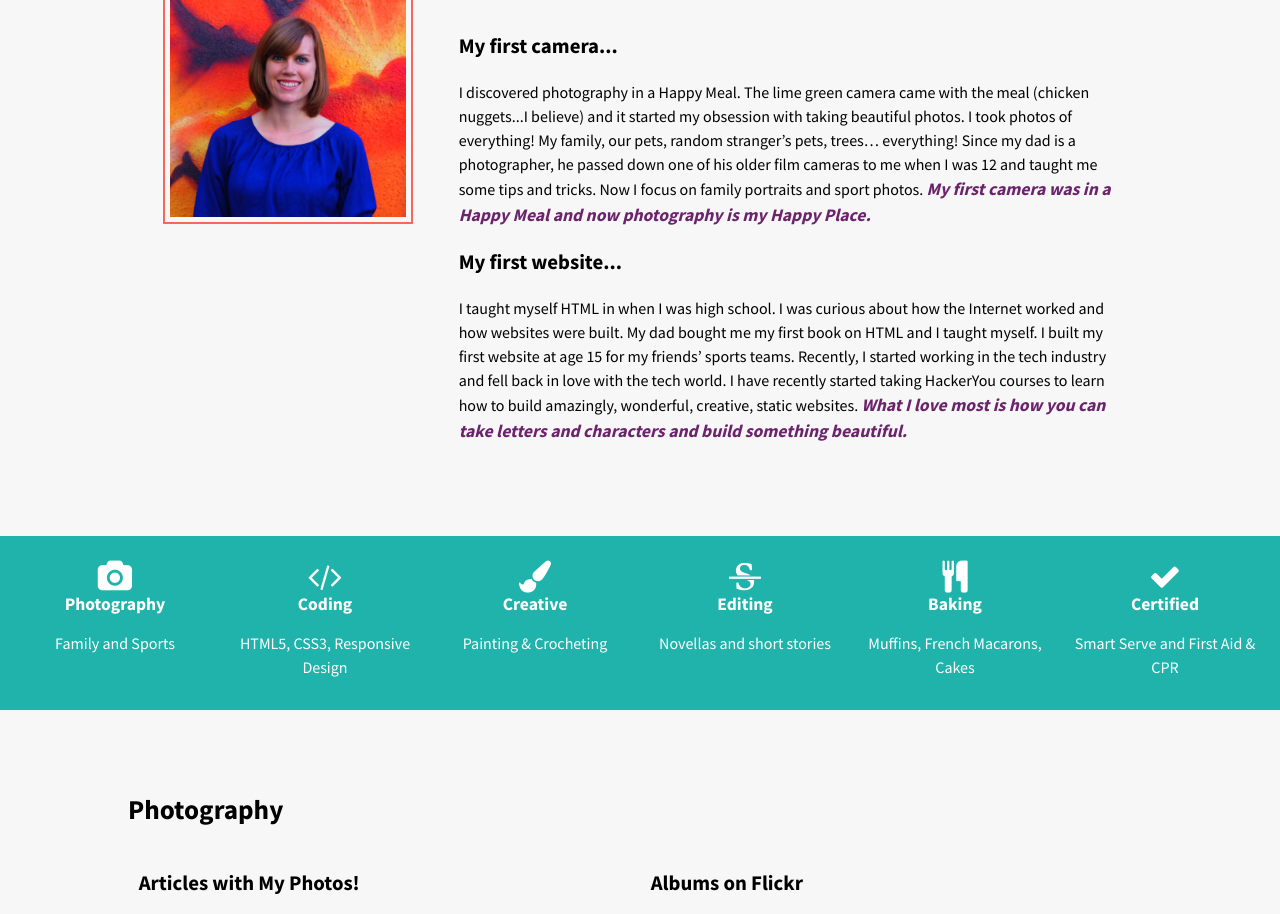
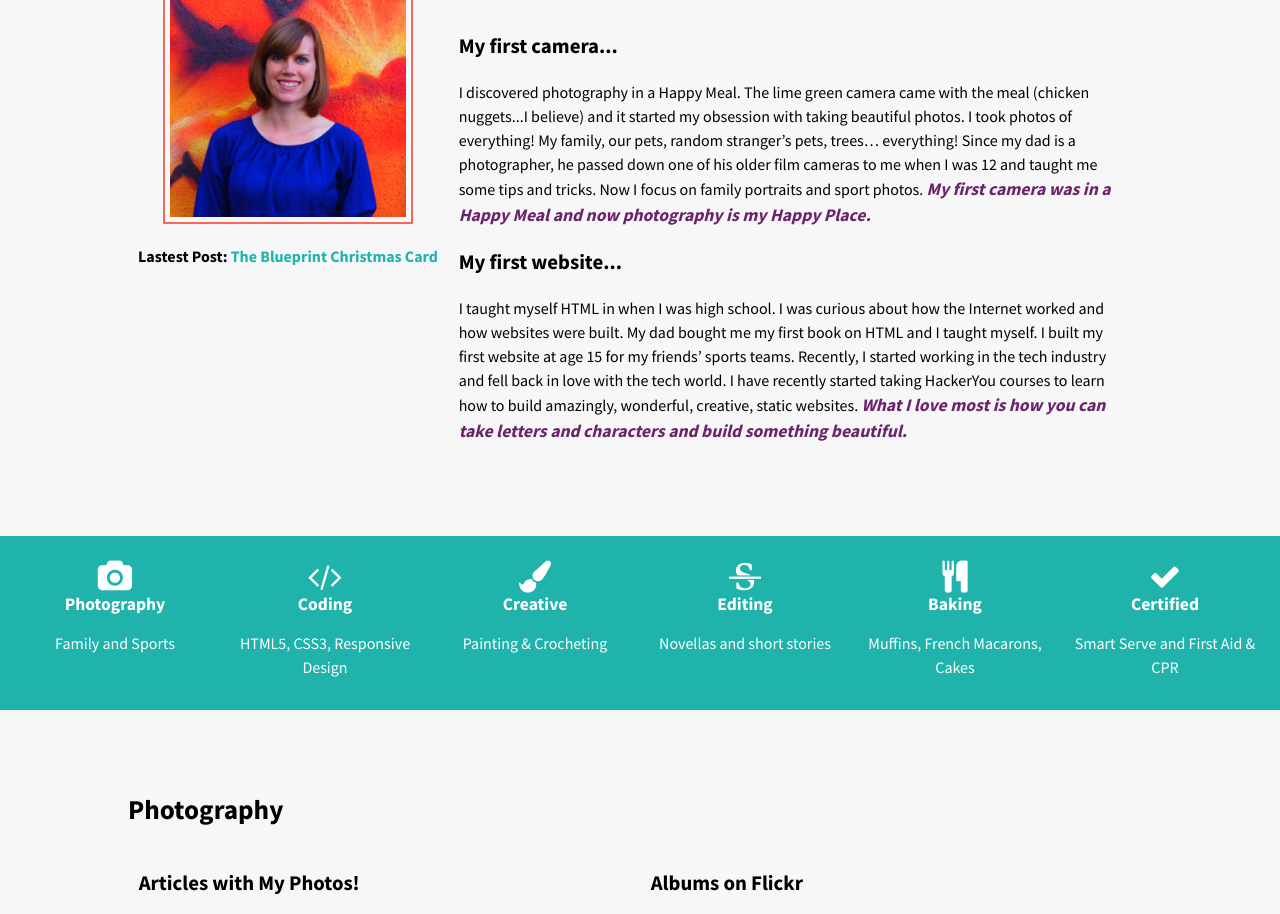
Before and after one commit to erkdonovan-zz/erkdonovan.github.io, a Jekyll site: the page built from index.html, in a window 1280 px wide. Shown: the part 976-1890 px from the top of the page. Built offline with Jekyll 4.4.1, drawn with Linux system fonts in a browser that asks for light colours; nearby versions of some CDN libraries.

Commit message:
post update and center form

```diff
--- a/index.html
+++ b/index.html
@@ -1,3 +1,6 @@
+---
+---
+
 <!DOCTYPE html>
 <html lang="en">
 <head>
@@ -32,7 +35,7 @@
 
 </head>
 <body>
-	<!-- HEADER	-->
+  <!-- HEADER  -->
   <div class="header">
     <div class="wrapperheader">
       <div class="lightbulb mobilehidden">&#10038;</div>
@@ -64,6 +67,10 @@
       <div class="aboutme">
         <div class="aboutimg">
           <img src="images/erika.jpg" alt="Photo of me">
+          <p><strong>Lastest Post:</strong>
+            {% for post in site.posts limit: 1 %}
+              <a href="{{ post.url }}">{{ post.title }}</a>
+           {% endfor %} </p>
         </div>
       </div>
       <div class="abouttext">
@@ -117,14 +124,6 @@
   <div class="wrapper clearfix">
     <h2>photography</h2>
     <div class="left">
-			<!-- <h4>Lastest Photography Post: </h4>
-			{% for post in site.posts limit: 1 %}
-			<div class="post_info">
-				<a href="{{ post.url }}">{{ post.title }}</a>
-				<span>({{ post.date | date:"%Y-%m-%d" }})</span>
-			</div>
-			{% endfor %}
-			 -->
       <h3>Articles with My Photos!</h3>
       <p>Here is a (short) list of articles that feature a few of my photos!</p>
       <ul class="bullet-list">
--- a/style.scss
+++ b/style.scss
@@ -175,7 +175,7 @@ a {
     color: black;
     @include basicpadding;
       &:hover {
-				color: $firstcol;
+        color: #fff;
         text-decoration: none;
       }
     }
@@ -258,7 +258,9 @@ a {
     width: 250px;
     border: $secondcol 2px solid;
     padding: 5px;
-		vertical-align: center;
+  }
+  p {
+    text-align: center;
   }
 }
 
@@ -378,7 +380,14 @@ a {
 // CONTACT
 
 .form {
-	display: inline;
+  margin: 0 auto;
+  h2 {
+    text-align: center;
+  }
+  form {
+    max-width: 410px;
+    margin: auto;
+  }
 }
 
 input,textarea {
```
Also changed, not shown: _posts/2014-12-08-TBP-christmas-card.md (+2 -2 lines). Lines whose indentation alone changed are shown as unchanged.
